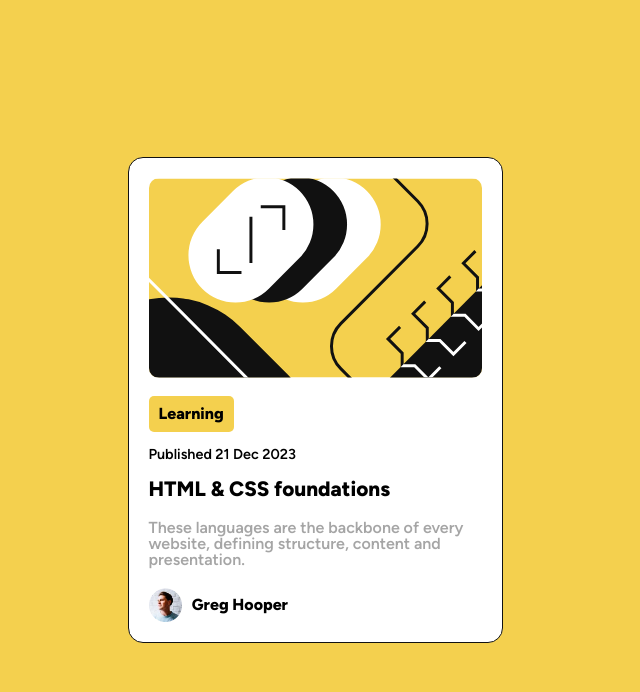
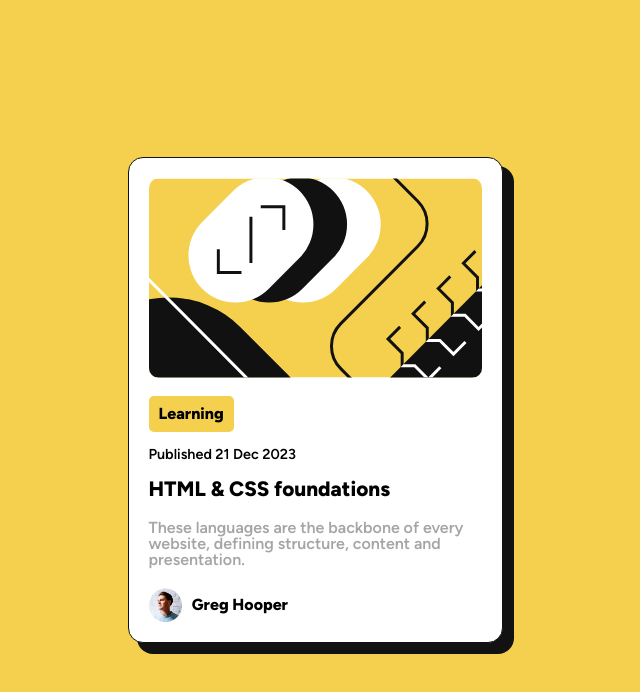
Before and after one commit to khojiakbargofurov/blog-preview-card, a plain HTML site: page index.html in a window 1280 px wide. Shown: the whole page, without its empty margins (325-965 px from the left). Drawn offline with Linux system fonts and the light colour scheme.

Commit message:
card is ready

```diff
--- a/css/style.css
+++ b/css/style.css
@@ -51,6 +51,7 @@ body{
   border: 1px solid var(--Black);
   border-radius: 15px;
   background-color: var(--White);
+  box-shadow: 10px 10px 0px 1px var(--Black);
 }
 .card-img{
   max-width: 100%;
```
